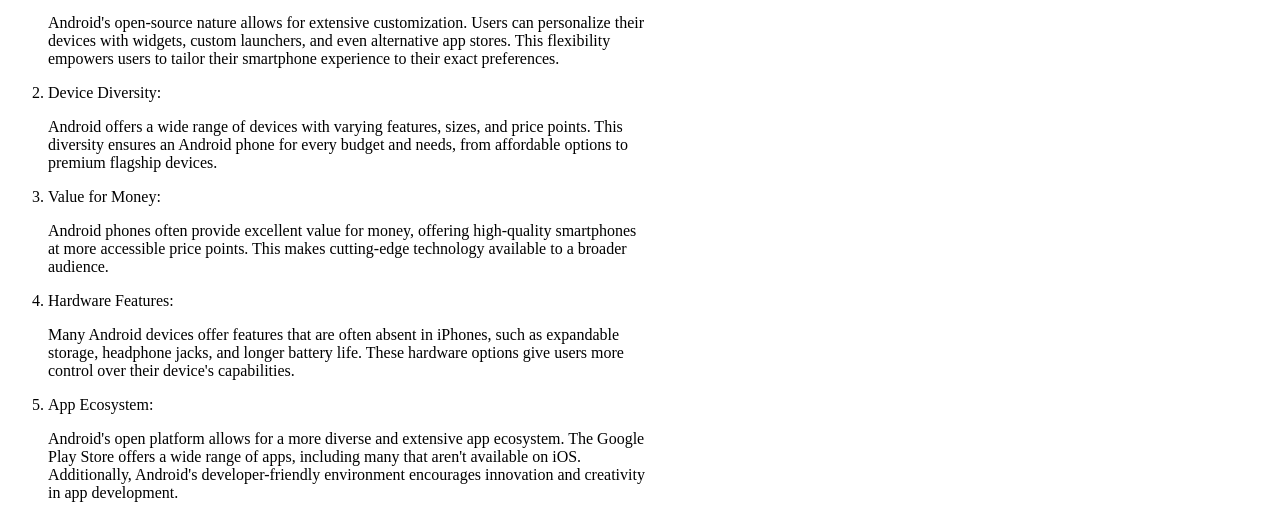
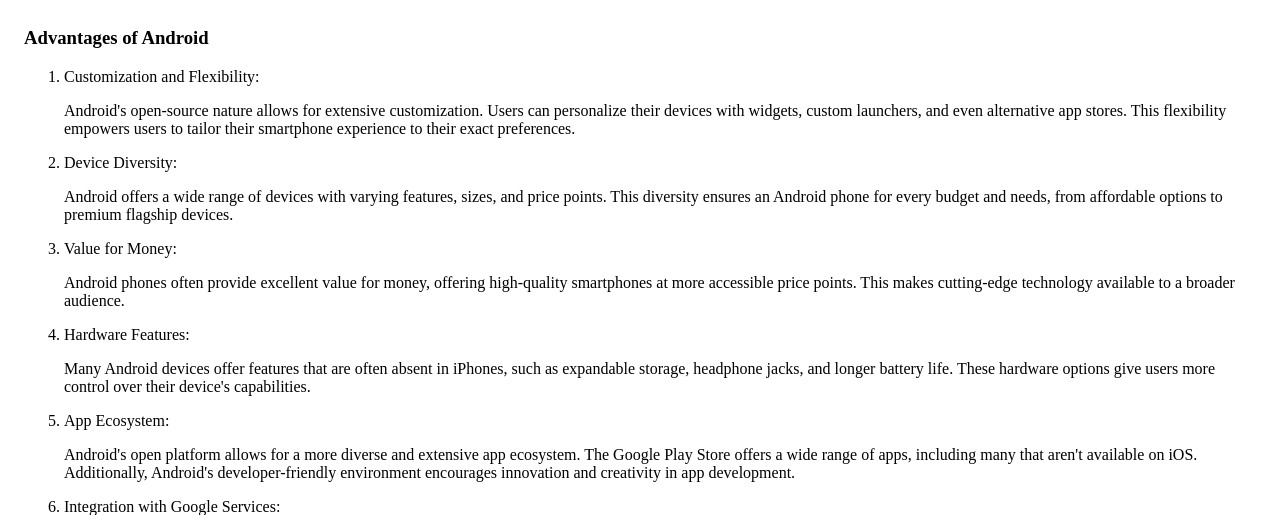
Before and after one commit to Chini03/midterm_practiceRepo, a plain HTML site: page index.html in a window 1280 px wide. Shown: the part 788-1303 px from the top of the page. Drawn offline with Linux system fonts and the light colour scheme.

Commit message:
Update main.css
This commit includes changes made to the css file. More styling tags were added.

```diff
--- a/css/main.css
+++ b/css/main.css
@@ -3,10 +3,19 @@
 }
 
 p, li {
-    max-width: 600px;
+    max-width: 1440px;
 }
 
 img {
     /* max-width: 300px; */
     max-block-size: 300px;
 }
+
+section {
+    padding: 24px 16px 32px 16px;
+    border-bottom: 1px solid grey;
+}
+
+article {
+    padding: 12px 0px 12px 0px
+}
```
